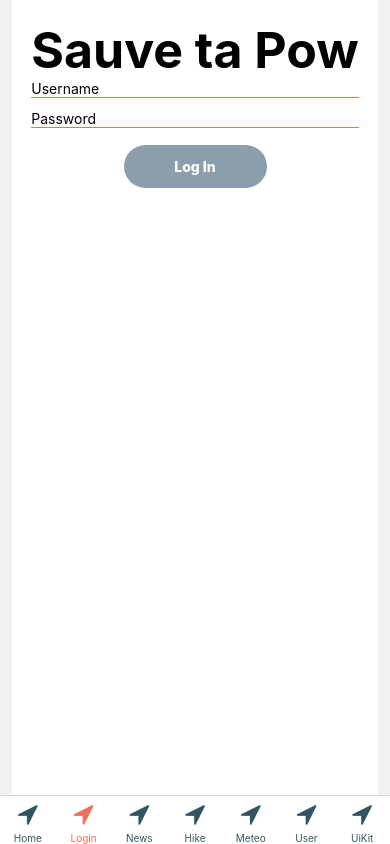
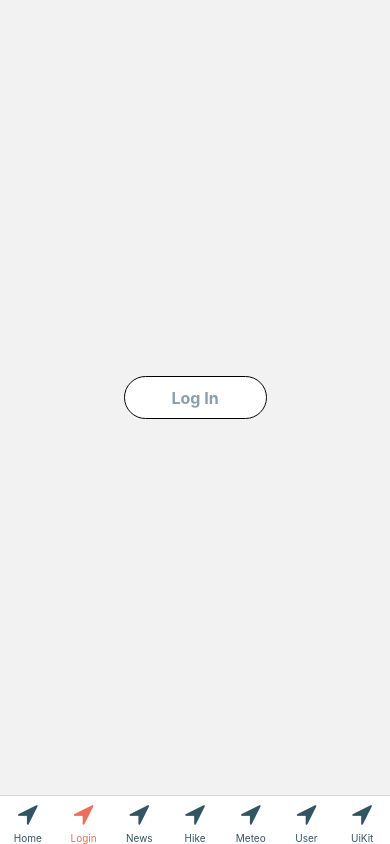
Before and after one commit to manu-kz/sauve-ta-pow-frontend, a React Native app: screen /Login in a window 390 px wide. Built offline with nearby package versions, Linux system fonts and the light colour scheme.

Commit message:
evolution modal login

```diff
--- a/components/Login.js
+++ b/components/Login.js
@@ -1,5 +1,4 @@
 import {
-  Button,
   StyleSheet,
   Text,
   View,
@@ -8,19 +7,26 @@ import {
   TouchableOpacity,
   KeyboardAvoidingView,
   Platform,
+  Alert,
+  Modal,
+  Pressable,
+  SafeAreaView,
 } from "react-native";
-import { useRef, useState } from "react";
+import FontAwesome from "react-native-vector-icons/FontAwesome";
+import { useState } from "react";
 import { useDispatch } from "react-redux";
 import { keepUsername, keepToken } from "../reducers/user";
 
 export default function HomeScreen({ navigation }) {
-  //SIGN UP
+  //STATE SIGN IN
   const dispatch = useDispatch();
   const [username, setUsername] = useState("");
   const [password, setPassword] = useState("");
   const [error, setError] = useState(false);
-  console.log(username);
 
+  const [modalVisible, setModalVisible] = useState(false);
+
+  //SIGN IN FORM
   async function login() {
     console.log("fetch");
     const rawRes = await fetch("http://10.0.1.43:3000/users/signin", {
@@ -33,64 +39,102 @@ export default function HomeScreen({ navigation }) {
     const { token, result } = jsonRes;
 
     if (result) {
-        setError(false)
+      setError(false);
       dispatch(keepUsername(username));
       dispatch(keepToken(token));
-
+      setModalVisible(!modalVisible);
     } else {
       //Message d'erreur
-      setError(true)
+      setError(true);
     }
   }
 
   return (
+
+
       <KeyboardAvoidingView
         behavior={Platform.OS === "ios" ? "padding" : "height"}
-      style={styles.container}
       >
-      <Text style={styles.title}>Sauve ta Pow</Text>
+        <Modal
+          animationType="slide"
+          transparent={true}
+          visible={modalVisible}
+          onRequestClose={() => {
+            Alert.alert("Modal has been closed.");
+            setModalVisible(!modalVisible);
+          }}
+        >
+          <View style={styles.modalView}>
+            <FontAwesome
+              name="times"
+              size={25}
+              color="black"
+              style={styles.cross}
+              onPress={() => setModalVisible(!modalVisible)}
+            />
+            <Text style={styles.h2}>Se connecter</Text>
             <TextInput
               style={styles.input}
               autoCapitalize="none"
               placeholder="Username"
-        onChangeText={(value) =>{ setUsername(value), setError(false)}}
+              onChangeText={(value) => {
+                setUsername(value), setError(false);
+              }}
               value={username}
             />
             <TextInput
               style={styles.input}
               secureTextEntry={true}
               placeholder="Password"
-        onChangeText={(value) => {setPassword(value), setError(false)}}
+              onChangeText={(value) => {
+                setPassword(value), setError(false);
+              }}
               value={password}
             />
-      <TouchableOpacity style={styles.button} onPress={() => login()}>
-        <Text style={styles.txt}>Log In</Text>
-      </TouchableOpacity>
+            <Pressable style={styles.button} onPress={() => login()}>
+              <Text style={styles.textStyle}>Log In</Text>
+            </Pressable>
             {error && <Text>Missing or wrong identification</Text>}
+          </View>
+        </Modal>
+
+        <Pressable
+          style={styles.buttonShortWhite}
+          activeOpacity={0.8}
+          onPress={() => setModalVisible(true)}
+        >
+          <Text style={styles.textButtonGrey}>Log In</Text>
+        </Pressable>
       </KeyboardAvoidingView>
+
   );
 }
 
 const styles = StyleSheet.create({
   container: {
     flex: 1,
-    backgroundColor: "#ffffff",
+    width:"100%",
+    height:"100%",
     alignItems: "center",
-    padding: "5%",
+    justifyContent: "center",
+
   },
-  image: {
-    width: "100%",
-    height: "50%",
-  },
-  title: {
-    fontSize: 50,
+  h2: {
+    fontSize: 26,
     fontWeight: "bold",
   },
   input: {
-    borderBottomColor: "#EC6E5B",
-    borderBottomWidth: 1,
-    marginBottom: 12,
-    width: "100%",
+    width: 273,
+    height: 34,
+    display: "flex",
+    justifyContent: "center",
+    alignItems: "center",
+    backgroundColor: "#fff",
+    borderRadius: 100,
+    borderWidth: 1,
+    borderColor: "#8B9EAB",
+    paddingLeft: 10,
+    margin: 5,
   },
   button: {
     width: 143,
@@ -102,9 +146,44 @@ const styles = StyleSheet.create({
     borderRadius: 100,
     margin: 5,
   },
-  txt: {
+  modalView: {
+      margin: 20,
+      backgroundColor: "white",
+      borderRadius: 20,
+      padding: 35,
+      justifyContent: "space-between",
+      alignItems: "center",
+      shadowColor: "#000",
+
+      shadowOffset: {
+          width: 0,
+          height: 2,
+        },
+        shadowOpacity: 0.25,
+        shadowRadius: 4,
+    },
+    cross: {
+      alignSelf: "flex-end",
+    },
+    textStyle: {
+    color: "white",
+    fontWeight: "bold",
     textAlign: "center",
-    color: "#ffffff",
-    fontWeight: 800,
+  },
+  buttonShortWhite: {
+    width: 143,
+    height: 43,
+    display: "flex",
+    justifyContent: "center",
+    alignItems: "center",
+    backgroundColor: "#fff",
+    borderWidth: 1,
+    borderRadius: 100,
+    margin: 5,
+  },
+  textButtonGrey: {
+    color: "#8B9EAB",
+    fontWeight: "700",
+    fontSize: 16,
   },
 });
--- a/package.json
+++ b/package.json
@@ -9,6 +9,7 @@
     "web": "expo start --web"
   },
   "dependencies": {
+    "@ant-design/react-native": "^5.0.4",
     "@expo-google-fonts/dev": "^0.2.3",
     "@react-native-async-storage/async-storage": "1.17.11",
     "@react-navigation/bottom-tabs": "6",
--- a/screens/LoginScreen.js
+++ b/screens/LoginScreen.js
@@ -17,7 +17,9 @@ export default function HomeScreen({ navigation }) {
 
   return (
     <SafeAreaView style={styles.container}>
+      <View>
       <Login/>
+      </View>
     </SafeAreaView>
 
   );
@@ -28,6 +30,7 @@ const styles = StyleSheet.create({
     flex: 1,
     backgroundColor: "",
     alignItems: "center",
+    justifyContent:"center",
     padding: "5%",
   },
   image: {
```
Also changed, not shown: 1 other file (tests, documents, lock files or other folders). Lines whose indentation alone changed are shown as unchanged.
